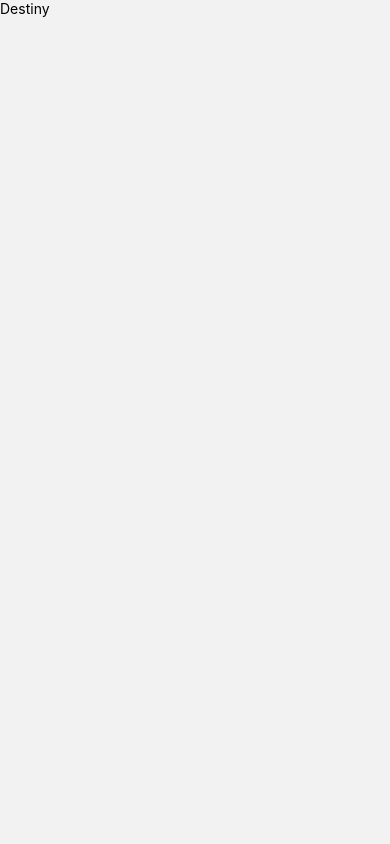
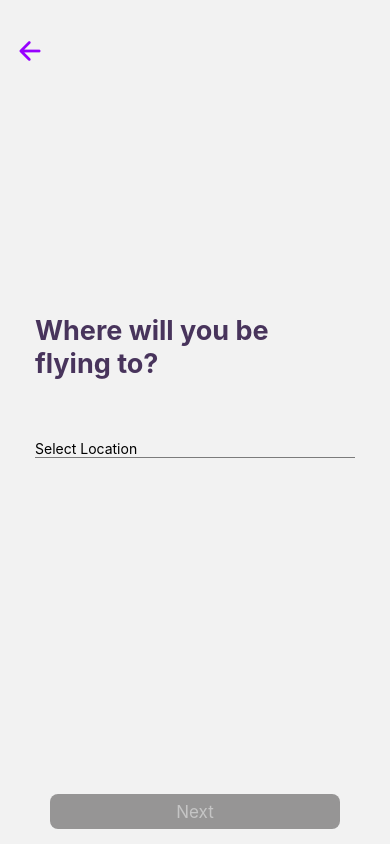
Before and after one commit to Diana-Camz/flightApp, a React Native app: screen /Destiny in a window 390 px wide. Built offline with nearby package versions, Linux system fonts and the light colour scheme.

Commit message:
create Destiny Screen

```diff
--- a/src/screens/bookingScreens/Destiny.js
+++ b/src/screens/bookingScreens/Destiny.js
@@ -1,14 +1,47 @@
-import { StyleSheet, Text, View } from 'react-native'
+import { StyleSheet, Text, TextInput, View } from 'react-native'
 import React from 'react'
+import { Ionicons } from '@expo/vector-icons';
+import ButtonNext from '../../components/booking/ButtonNext';
 
 const Destiny = () => {
   return (
-    <View>
-      <Text>Destiny</Text>
+    <View style={styles.container}>
+      <Ionicons name={'arrow-back'} size={30} style={styles.icon}/>
+      <View style={styles.input_container}>
+        <Text style={styles.title}>Where will you be flying to?</Text>
+        <TextInput style={styles.input} placeholder='Select Location'></TextInput>
+      </View>
+      <ButtonNext title={'Next'}/>
     </View>
   )
 }
 
 export default Destiny
 
-const styles = StyleSheet.create({})
+const styles = StyleSheet.create({
+  container: {
+    flex: 1,
+    justifyContent: 'space-between',
+    paddingHorizontal: 15,
+    paddingVertical: 15,
+  },
+  title: {
+    fontSize: 27,
+    fontWeight: '700',
+    color: '#48345c',
+    width: 250,
+  },
+  icon: {
+    marginTop: 20,
+    color: '#9700FF'
+  },
+  input_container: {
+    paddingHorizontal: 20,
+    marginTop: -90,
+  },
+  input: {
+    borderBottomWidth: 1,
+    borderBottomColor: '#7c7c7c',
+    marginTop: 60,
+  }
+})
```
